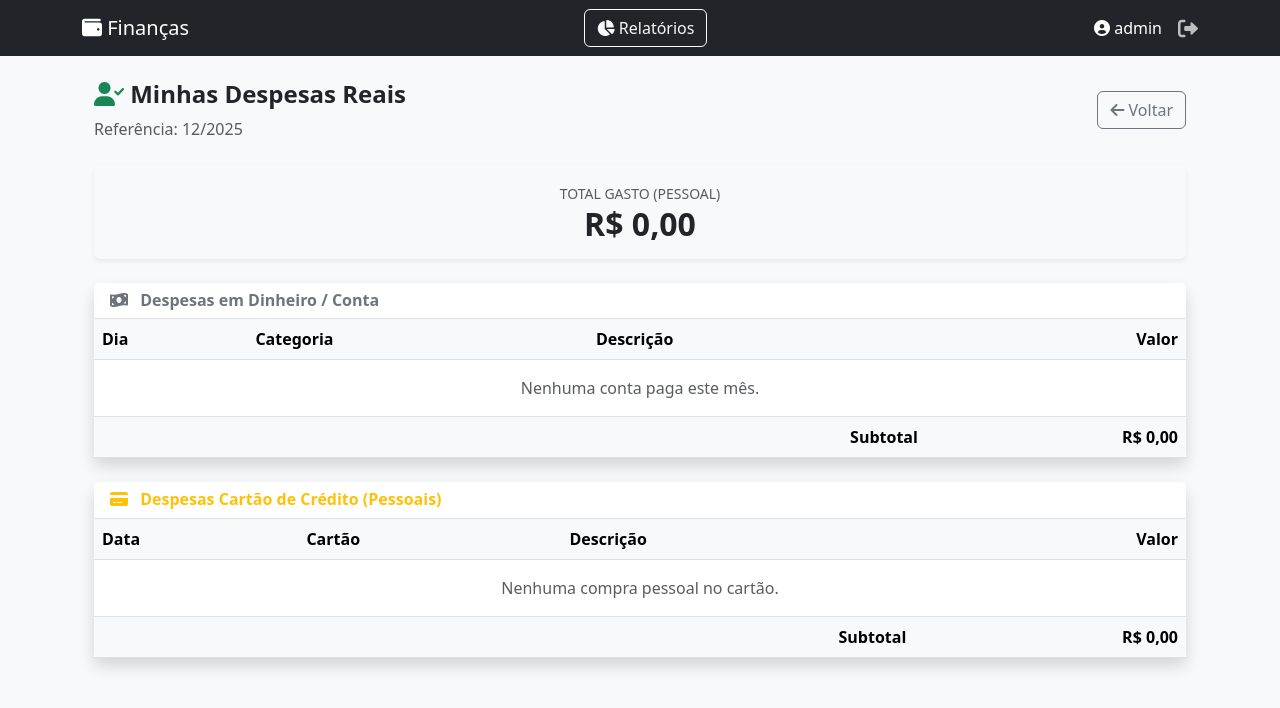
After one commit to JairTorezone/app-financas, a Django app: page /relatorios/pessoal/ in a window 1280 px wide. The commit adds this page. Shown: the top 708 px of the page. Run offline with Django 5.2, Linux system fonts and the light colour scheme; a user stored in the database is signed in; data comes from the database, SQL or seed files in the repository; both versions use the stored data as it was after the commit.

```diff
--- a/core/models.py
+++ b/core/models.py
@@ -53,7 +53,6 @@ class CartaoCredito(models.Model):
     def __str__(self):
         return f"{self.nome} final {self.ultimos_digitos}"
 
-
 class Terceiro(models.Model):
     usuario = models.ForeignKey(User, on_delete=models.CASCADE)
     nome = models.CharField(max_length=100)
--- /dev/null
+++ b/core/templates/core/despesas_pessoais.html
@@ -0,0 +1,109 @@
+{% extends 'core/base.html' %}
+
+{% block content %}
+<div class="container mt-3">
+    <div class="d-flex justify-content-between align-items-center mb-4">
+        <div>
+            <h4 class="fw-bold"><i class="fas fa-user-check text-success"></i> Minhas Despesas Reais</h4>
+            <p class="text-muted mb-0">Referência: {{ mes }}/{{ ano }}</p>
+        </div>
+        <a href="{% url 'home' %}?mes={{ mes }}&ano={{ ano }}" class="btn btn-outline-secondary">
+            <i class="fas fa-arrow-left"></i> Voltar
+        </a>
+    </div>
+
+    <div class="card border-0 shadow-sm mb-4 bg-light">
+        <div class="card-body text-center">
+            <small class="text-uppercase text-muted">Total Gasto (Pessoal)</small>
+            <h2 class="text-dark fw-bold mb-0">R$ {{ total_geral|floatformat:2 }}</h2>
+        </div>
+    </div>
+
+    <div class="row">
+        <div class="col-md-12 mb-4">
+            <div class="card shadow border-0">
+                <div class="card-header bg-white border-bottom">
+                    <h6 class="mb-0 fw-bold text-secondary">
+                        <i class="fas fa-money-bill-wave me-2"></i> Despesas em Dinheiro / Conta
+                    </h6>
+                </div>
+                <div class="card-body p-0">
+                    <table class="table table-hover align-middle mb-0">
+                        <thead class="table-light">
+                            <tr>
+                                <th>Dia</th>
+                                <th>Categoria</th>
+                                <th>Descrição</th>
+                                <th class="text-end">Valor</th>
+                            </tr>
+                        </thead>
+                        <tbody>
+                            {% for item in despesas_conta %}
+                            <tr>
+                                <td>{{ item.data|date:"d" }}</td>
+                                <td><span class="badge bg-secondary">{{ item.categoria.nome }}</span></td>
+                                <td>{{ item.descricao|default:"-" }}</td>
+                                <td class="text-end fw-bold">R$ {{ item.valor|floatformat:2 }}</td>
+                            </tr>
+                            {% empty %}
+                            <tr><td colspan="4" class="text-center py-3 text-muted">Nenhuma conta paga este mês.</td></tr>
+                            {% endfor %}
+                        </tbody>
+                        <tfoot class="table-light">
+                            <tr>
+                                <td colspan="3" class="text-end fw-bold">Subtotal</td>
+                                <td class="text-end fw-bold">R$ {{ total_conta|floatformat:2 }}</td>
+                            </tr>
+                        </tfoot>
+                    </table>
+                </div>
+            </div>
+        </div>
+
+        <div class="col-md-12">
+            <div class="card shadow border-0">
+                <div class="card-header bg-white border-bottom">
+                    <h6 class="mb-0 fw-bold text-warning">
+                        <i class="fas fa-credit-card me-2"></i> Despesas Cartão de Crédito (Pessoais)
+                    </h6>
+                </div>
+                <div class="card-body p-0">
+                    <table class="table table-hover align-middle mb-0">
+                        <thead class="table-light">
+                            <tr>
+                                <th>Data</th>
+                                <th>Cartão</th>
+                                <th>Descrição</th>
+                                <th class="text-end">Valor</th>
+                            </tr>
+                        </thead>
+                        <tbody>
+                            {% for item in despesas_cartao %}
+                            <tr>
+                                <td>{{ item.data_compra|date:"d/m" }}</td>
+                                <td><small class="text-muted">{{ item.cartao.apelido }}</small></td>
+                                <td>
+                                    {{ item.descricao }}
+                                    {% if item.is_parcelado %}
+                                        <span class="badge bg-light text-dark border ms-1">{{ item.parcela_atual }}/{{ item.qtd_parcelas }}</span>
+                                    {% endif %}
+                                </td>
+                                <td class="text-end fw-bold">R$ {{ item.valor|floatformat:2 }}</td>
+                            </tr>
+                            {% empty %}
+                            <tr><td colspan="4" class="text-center py-3 text-muted">Nenhuma compra pessoal no cartão.</td></tr>
+                            {% endfor %}
+                        </tbody>
+                        <tfoot class="table-light">
+                            <tr>
+                                <td colspan="3" class="text-end fw-bold">Subtotal</td>
+                                <td class="text-end fw-bold">R$ {{ total_cartao|floatformat:2 }}</td>
+                            </tr>
+                        </tfoot>
+                    </table>
+                </div>
+            </div>
+        </div>
+    </div>
+</div>
+{% endblock %}
--- a/core/urls.py
+++ b/core/urls.py
@@ -16,4 +16,8 @@ urlpatterns = [
     path('relatorio/', views.relatorio_financeiro, name='relatorio'),
     path('relatorio/detalhes/<int:categoria_id>/', views.relatorio_detalhe_categoria, name='relatorio_detalhe'),
     path('relatorio/detalhes-cartao/', views.relatorio_detalhe_cartao, name='relatorio_detalhe_cartao'),
+    path('terceiros/resumo/', views.lista_gastos_terceiros, name='lista_gastos_terceiros'),
+
+    # Rota para a lista completa pessoal
+    path('relatorios/pessoal/', views.detalhe_despesas_pessoais, name='detalhe_despesas_pessoais'),
 ]
--- a/core/views.py
+++ b/core/views.py
@@ -552,3 +552,87 @@ def relatorio_detalhe_cartao(request):
         'is_cartao': True # Flag para mudar as colunas no HTML
     }
     return render(request, 'core/relatorio_detalhe.html', context)
+
+
+# core/views.py
+
+@login_required
+def lista_gastos_terceiros(request):
+    import calendar
+
+    # 1. Recupera Data da URL ou Hoje
+    try:
+        mes = int(request.GET.get('mes', date.today().month))
+        ano = int(request.GET.get('ano', date.today().year))
+    except:
+        mes = date.today().month
+        ano = date.today().year
+
+    ultimo_dia = calendar.monthrange(ano, mes)[1]
+    data_inicio = date(ano, mes, 1)
+    data_fim = date(ano, mes, ultimo_dia)
+
+    # 2. Agrupa gastos por Terceiro
+    # Isso cria aquela lista: Jaime: R$ 350, Paulo: R$ 75...
+    # Ajuste 'terceiro__nome' se o seu campo for diferente
+    terceiros_agrupados = CompraCartao.objects.filter(
+        cartao__usuario=request.user,
+        is_terceiro=True,
+        data_compra__range=[data_inicio, data_fim]
+    ).values('terceiro__nome', 'terceiro__parentesco', 'terceiro__id').annotate(total=Sum('valor')).order_by('-total')
+
+    total_geral = CompraCartao.objects.filter(
+        cartao__usuario=request.user,
+        is_terceiro=True,
+        data_compra__range=[data_inicio, data_fim]
+    ).aggregate(Sum('valor'))['valor__sum'] or 0
+
+    return render(request, 'core/lista_terceiros.html', {
+        'terceiros': terceiros_agrupados,
+        'total_geral': total_geral,
+        'mes': mes, 'ano': ano,
+        'data_inicio': data_inicio, 'data_fim': data_fim
+    })
+
+@login_required
+def detalhe_despesas_pessoais(request):
+    import calendar
+
+    try:
+        mes = int(request.GET.get('mes', date.today().month))
+        ano = int(request.GET.get('ano', date.today().year))
+    except:
+        mes = date.today().month
+        ano = date.today().year
+
+    ultimo_dia = calendar.monthrange(ano, mes)[1]
+    data_inicio = date(ano, mes, 1)
+    data_fim = date(ano, mes, ultimo_dia)
+
+    # 1. Despesas em Dinheiro (Contas, Pix, etc)
+    despesas_conta = Transacao.objects.filter(
+        usuario=request.user,
+        categoria__tipo='D', # Somente Despesas
+        data__range=[data_inicio, data_fim]
+    ).order_by('data')
+
+    # 2. Despesas Cartão (Somente as suas, is_terceiro=False)
+    despesas_cartao = CompraCartao.objects.filter(
+        cartao__usuario=request.user,
+        is_terceiro=False, # <--- O segredo está aqui
+        data_compra__range=[data_inicio, data_fim]
+    ).order_by('data_compra')
+
+    # Totais
+    total_conta = despesas_conta.aggregate(Sum('valor'))['valor__sum'] or 0
+    total_cartao = despesas_cartao.aggregate(Sum('valor'))['valor__sum'] or 0
+    total_geral = total_conta + total_cartao
+
+    return render(request, 'core/despesas_pessoais.html', {
+        'despesas_conta': despesas_conta,
+        'despesas_cartao': despesas_cartao,
+        'total_conta': total_conta,
+        'total_cartao': total_cartao,
+        'total_geral': total_geral,
+        'mes': mes, 'ano': ano
+    })
```
Also changed, not shown: core/templates/core/home.html (+19 -7 lines), core/templates/core/lista_terceiros.html (added, +43 -0 lines), db.sqlite3.
